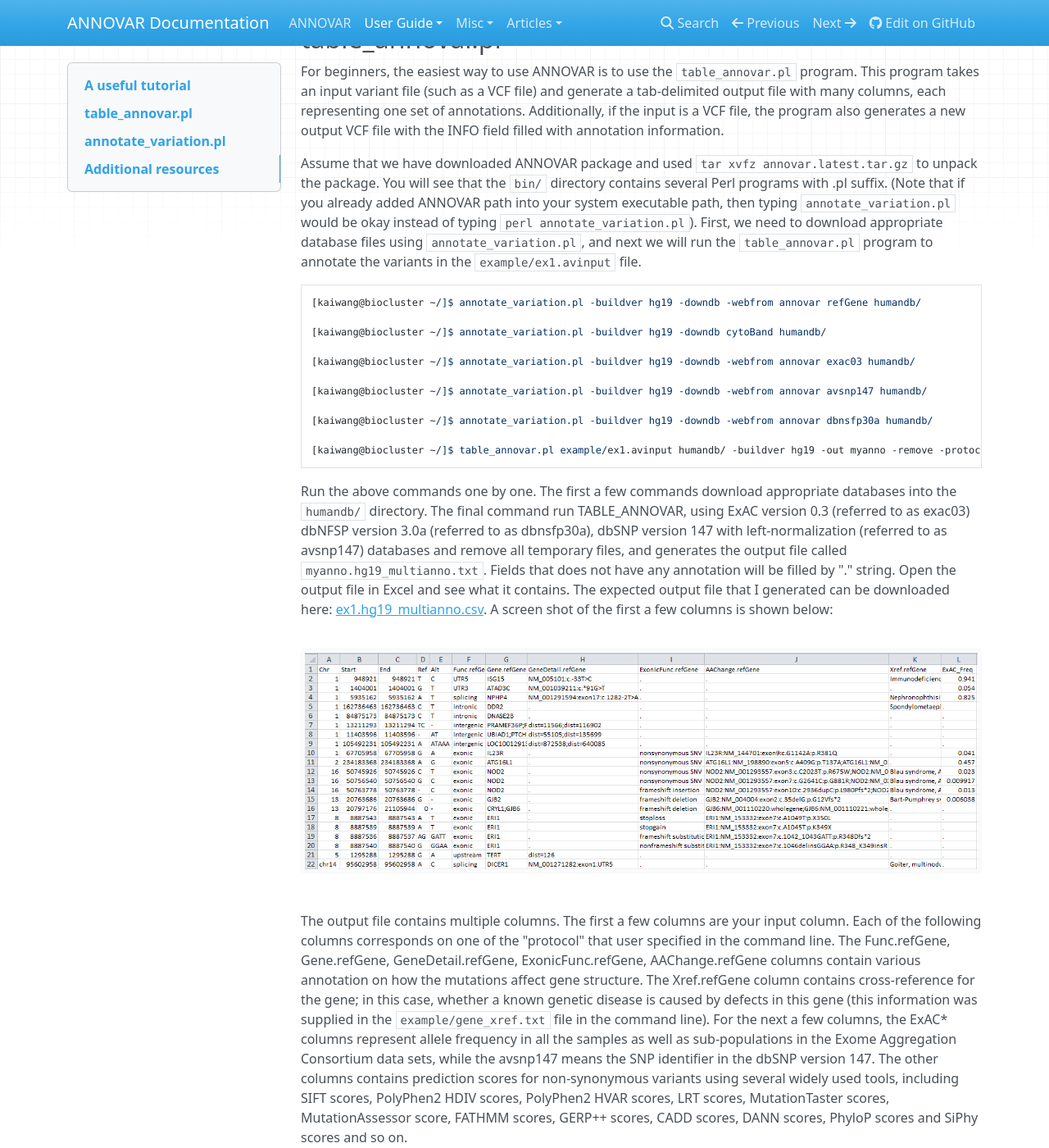
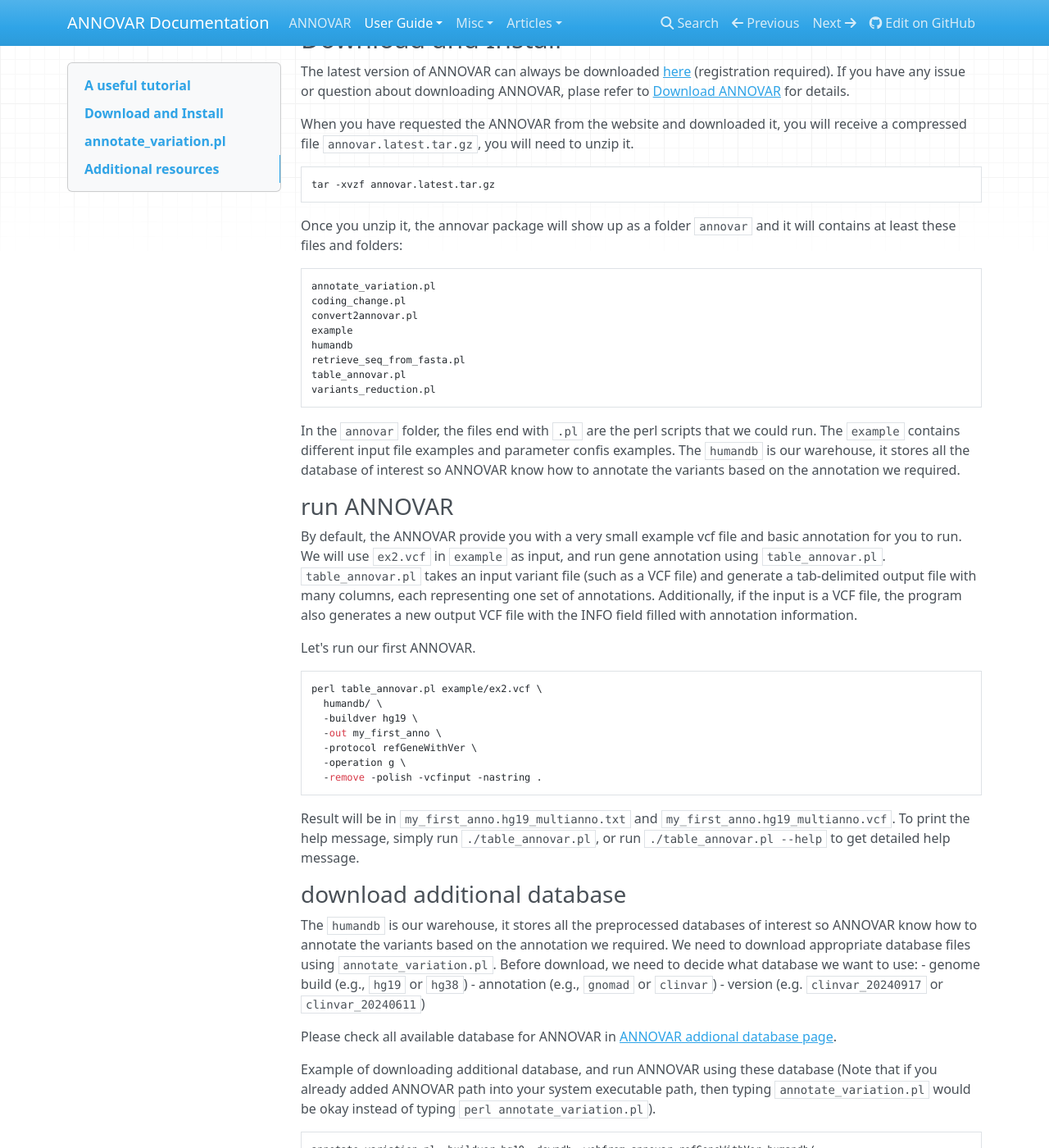
Before and after one commit to WGLab/doc-ANNOVAR, an MkDocs documentation site: the page built from docs/user-guide/startup.md, in a window 1280 px wide and 1400 px high, scrolled down 230 px. Shown: the whole window at 82% size. Built offline with MkDocs 1.6.1, drawn with Linux system fonts in a browser that asks for light colours; nearby versions of some CDN libraries; comment, search, counter and statistics services are not loaded; some of the changed text lies outside the part shown.

Commit message:
Update startup.md

````diff
--- a/docs/user-guide/startup.md
+++ b/docs/user-guide/startup.md
@@ -3,45 +3,108 @@
 In summer 2020, I taught an online training course that provides some materials for absolute beginners, including those who use personal Windows and Mac laptop computers, rather than Linux servers. The tutorial requires that you install conda in your personal computer, and it can be access [here](https://github.com/WGLab/Workshop_Annotation). Some users may find it useful. However, if you are already using a computing cluster and are already familiar with Linux, you do not need to follow this tutorial and can instead just read below.
 
 
-## table_annovar.pl
+## Download and Install
 
-For beginners, the easiest way to use ANNOVAR is to use the `table_annovar.pl` program. This program takes an input variant file (such as a VCF file) and generate a tab-delimited output file with many columns, each representing one set of annotations. Additionally, if the input is a VCF file, the program also generates a new output VCF file with the INFO field filled with annotation information.
+The latest version of ANNOVAR can always be downloaded [here](https://www.openbioinformatics.org/annovar/annovar_download_form.php) (registration required). If you have any issue or question about downloading ANNOVAR, plase refer to [Download ANNOVAR](https://annovar.openbioinformatics.org/en/latest/user-guide/download/) for details.
 
-Assume that we have downloaded ANNOVAR package and used `tar xvfz annovar.latest.tar.gz` to unpack the package. You will see that the `bin/` directory contains several Perl programs with .pl suffix. (Note that if you already added ANNOVAR path into your system executable path, then typing `annotate_variation.pl` would be okay instead of typing `perl annotate_variation.pl`). First, we need to download appropriate database files using `annotate_variation.pl`, and next we will run the `table_annovar.pl` program to annotate the variants in the `example/ex1.avinput` file.
+When you have requested the ANNOVAR from the website and downloaded it, you will receive a compressed file `annovar.latest.tar.gz`, you will need to unzip it.
 
 ```
-[kaiwang@biocluster ~/]$ annotate_variation.pl -buildver hg19 -downdb -webfrom annovar refGene humandb/
-
-[kaiwang@biocluster ~/]$ annotate_variation.pl -buildver hg19 -downdb cytoBand humandb/
-
-[kaiwang@biocluster ~/]$ annotate_variation.pl -buildver hg19 -downdb -webfrom annovar exac03 humandb/
-
-[kaiwang@biocluster ~/]$ annotate_variation.pl -buildver hg19 -downdb -webfrom annovar avsnp147 humandb/
-
-[kaiwang@biocluster ~/]$ annotate_variation.pl -buildver hg19 -downdb -webfrom annovar dbnsfp30a humandb/
-
-[kaiwang@biocluster ~/]$ table_annovar.pl example/ex1.avinput humandb/ -buildver hg19 -out myanno -remove -protocol refGene,cytoBand,exac03,avsnp147,dbnsfp30a -operation gx,r,f,f,f -nastring . -csvout -polish -xref example/gene_xref.txt
+tar -xvzf annovar.latest.tar.gz
 ```
 
-Run the above commands one by one. The first a few commands download appropriate databases into the `humandb/` directory. The final command run TABLE_ANNOVAR, using ExAC version 0.3 (referred to as exac03) dbNFSP version 3.0a (referred to as dbnsfp30a), dbSNP version 147 with left-normalization (referred to as avsnp147) databases and remove all temporary files, and generates the output file called `myanno.hg19_multianno.txt`. Fields that does not have any annotation will be filled by "." string. Open the output file in Excel and see what it contains. The expected output file that I generated can be downloaded here: [ex1.hg19_multianno.csv](http://www.openbioinformatics.org/annovar/download/ex1.hg19_multianno.csv). A screen shot of the first a few columns is shown below:
+Once you unzip it, the annovar package will show up as a folder `annovar` and it will contains at least these files and folders:
+```
+annotate_variation.pl
+coding_change.pl
+convert2annovar.pl
+example
+humandb
+retrieve_seq_from_fasta.pl
+table_annovar.pl
+variants_reduction.pl
+```
 
-![table_annovar](../img/table_annovar.PNG)
+In the `annovar` folder, the files end with `.pl` are the perl scripts that we could run. The `example` contains different input file examples and parameter confis examples. The `humandb` is our warehouse, it stores all the database of interest so ANNOVAR know how to annotate the variants based on the annotation we required.
+
+
+### run ANNOVAR
+
+By default, the ANNOVAR provide you with a very small example vcf file and basic annotation for you to run. We will use `ex2.vcf` in `example` as input, and run gene annotation using `table_annovar.pl`. `table_annovar.pl` takes an input variant file (such as a VCF file) and generate a tab-delimited output file with many columns, each representing one set of annotations. Additionally, if the input is a VCF file, the program also generates a new output VCF file with the INFO field filled with annotation information.
+
+Let's run our first ANNOVAR.
+
+```
+perl table_annovar.pl example/ex2.vcf \
+  humandb/ \
+  -buildver hg19 \
+  -out my_first_anno \
+  -protocol refGeneWithVer \
+  -operation g \
+  -remove -polish -vcfinput -nastring .
+```
+
+Result will be in `my_first_anno.hg19_multianno.txt` and `my_first_anno.hg19_multianno.vcf`. To print the help message, simply run `./table_annovar.pl`, or run `./table_annovar.pl --help` to get detailed help message.
+
+
+### download additional database
+
+The `humandb` is our warehouse, it stores all the preprocessed databases of interest so ANNOVAR know how to annotate the variants based on the annotation we required. We need to download appropriate database files using `annotate_variation.pl`. Before download, we need to decide what database we want to use:
+- genome build (e.g., `hg19` or `hg38`)
+- annotation (e.g., `gnomad` or `clinvar`)
+- version (e.g. `clinvar_20240917` or `clinvar_20240611`)
+
+Please check all available database for ANNOVAR in [ANNOVAR addional database page](https://annovar.openbioinformatics.org/en/latest/user-guide/download/#additional-databases).
+
+Example of downloading additional database, and run ANNOVAR using these database (Note that if you already added ANNOVAR path into your system executable path, then typing `annotate_variation.pl` would be okay instead of typing `perl annotate_variation.pl`).
+
+```
+annotate_variation.pl -buildver hg19 -downdb -webfrom annovar refGeneWithVer humandb/
+annotate_variation.pl -buildver hg19 -downdb cytoBand humandb/
+annotate_variation.pl -buildver hg19 -downdb -webfrom annovar gnomad211_exome humandb/
+annotate_variation.pl -buildver hg19 -downdb -webfrom annovar avsnp151 humandb/
+annotate_variation.pl -buildver hg19 -downdb -webfrom annovar dbnsfp47a humandb/
+```
+
+```
+table_annovar.pl example/ex1.avinput \
+  humandb/ \
+  -buildver hg19 \
+  -out myanno \
+  -protocol refGeneWithVer,cytoBand,gnomad211_exome,avsnp151,dbnsfp47a \
+  -operation gx,r,f,f,f \
+  -xref example/gene_xref.txt \
+  -remove -nastring . -csvout -polish
+```
+
+Run the above commands one by one. The first a few commands download appropriate databases into the `humandb/` directory using `annotate_variation.pl`. The final command run TABLE_ANNOVAR, using following databases:
+- gnomAD exome collection version 2.1.1 (referred to as gnomad211_exome)
+- dbNFSP version 4.7a (referred to as dbnsfp47a)
+- dbSNP version 151  (referred to as avsnp151)
+
+We also remove all temporary files (`-remove`), and generate the output file called `myanno.hg19_multianno.csv` (becausse we use `-csvout`). Fields that do not have any annotation will be filled by "." string (`-nastring .`).
+
+We can examine the command line in greater detail. The `-operation` argument tells ANNOVAR which operations to use for each of the protocols: `g` means gene-based, `gx` means gene-based with cross-reference annotation (from `-xref` argument), `r` means region-based and `f` means filter-based. If you do not provide a xref file, then the operation can be `g` only. You will find details on what are gene/region/filter-based annotations in the other web pages. Sometimes, users want tab-delimited files rather than comma-delimited files. This can be easily done by removing `-csvout` argument to the above command.
+
+Open the output file in Excel and see what it contains. The expected output file that I generated can be downloaded here: [ex1_new.hg19_multianno.csv](https://github.com/WGLab/doc-ANNOVAR/releases/download/new_files_update/ex1_new.hg19_multianno.csv). A screen shot of the first a few columns is shown below:
+
+![table_annovar](../img/ex1_new.png)
 
 The output file contains multiple columns. The first a few columns are your input column. Each of the following columns corresponds on one of the "protocol" that user specified in the command line. The Func.refGene, Gene.refGene, GeneDetail.refGene, ExonicFunc.refGene, AAChange.refGene columns contain various annotation on how the mutations affect gene structure. The Xref.refGene column contains cross-reference for the gene; in this case, whether a known genetic disease is caused by defects in this gene (this information was supplied in the `example/gene_xref.txt` file in the command line). For the next a few columns, the ExAC\* columns represent allele frequency in all the samples as well as sub-populations in the Exome Aggregation Consortium data sets, while the avsnp147 means the SNP identifier in the dbSNP version 147. The other columns contains prediction scores for non-synonymous variants using several widely used tools, including SIFT scores, PolyPhen2 HDIV scores, PolyPhen2 HVAR scores, LRT scores, MutationTaster scores, MutationAssessor score, FATHMM scores, GERP++ scores, CADD scores, DANN scores, PhyloP scores and SiPhy scores and so on.
-
-We can examine the command line in greater detail. The `-operation` argument tells ANNOVAR which operations to use for each of the protocols: `g` means gene-based, `gx` means gene-based with cross-reference annotation (from `-xref` argument), `r` means region-based and `f` means filter-based. If you do not provide a xref file, then the operation can be `g` only. You will find details on what are gene/region/filter-based annotations in the other web pages. Sometimes, users want tab-delimited files rather than comma-delimited files. This can be easily done by removing `-csvout` argument to the above command.
 
 In the command above, we used `-xreffile` argument to provide annotation to genes. If the file contains header line, it is possible to provide mulitple pieces of annotations to genes (rather than just one single column). To illustrate this, we can check the first two lines (including the header line) of the `example/gene_fullxref.txt` file:
 
 ```
-[kaiwang@biocluster ~/project/annotate_variation]$ head -n 2 example/gene_fullxref.txt
+head -n 2 example/gene_fullxref.txt
+```
+```
 #Gene_name      pLi     pRec    pNull   Gene_full_name  Function_description    Disease_description     Tissue_specificity(Uniprot)     Expression(egenetics)  Expression(GNF/Atlas)    P(HI)   P(rec)  RVIS    RVIS_percentile GDI     GDI-Phred
 A1BG    9.0649236354772e-05     0.786086131023045       0.2138232197406 alpha-1-B glycoprotein  .       .       TISSUE SPECIFICITY: Plasma.;    unclassifiable (Anatomical System);amygdala;prostate;lung;islets of Langerhans;liver;spleen;germinal center;brain;thymus;       fetal liver;liver;fetal lung;trigeminal ganglion;       0.07384 0.31615 -0.466531444    23.51380042     79.3774 1.88274
 ```
 
-The header line starts with `#`. The cross-reference file then contains 15 types of annotations for genes. You can run the same command above but change `-xreffile` from `gene_xref.txt` to `gene_fullxref.txt`, and the result file can be downloaded from [here](http://www.openbioinformatics.org/annovar/download/ex1.hg19_multianno.csv). Part of the file is shown below to give users an example:
+The header line starts with `#`. The cross-reference file then contains 15 types of annotations for genes. You can run the same command above but change `-xreffile` from `gene_xref.txt` to `gene_fullxref.txt`, and the result file can be downloaded from [here](https://github.com/WGLab/doc-ANNOVAR/releases/download/new_files_update/ex1_new_xreffile.hg19_multianno.csv). Part of the file is shown below to give users an example:
 
-![table_annovar_fullxref](../img/table_annovar_fullxref.PNG)
+![table_annovar_fullxref](../img/ex1_new_xreffile.png)
 
 Since ANNOVAR includes dbNSFP4.2a and dbNSFP4.2c now, you can try change the command above to use the latest version. Similarly, since ANNOVAR supports gnomAD now, you do not need to use exac03, but instead use gnomad211_exome which is the version 2.1.1.
 
````
